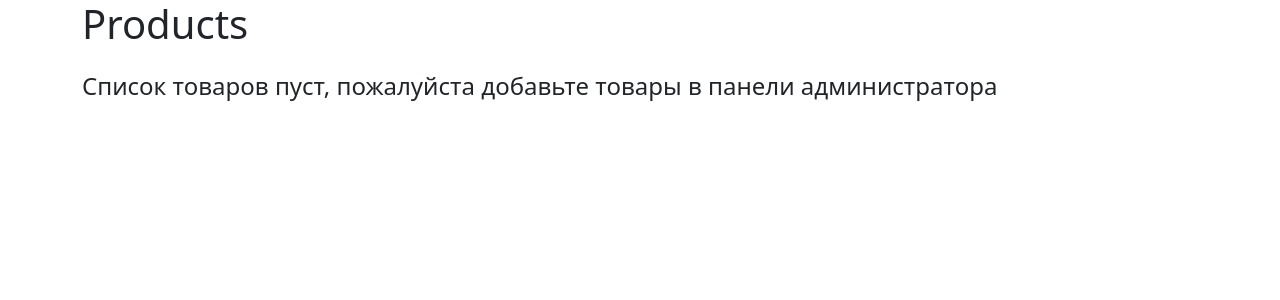
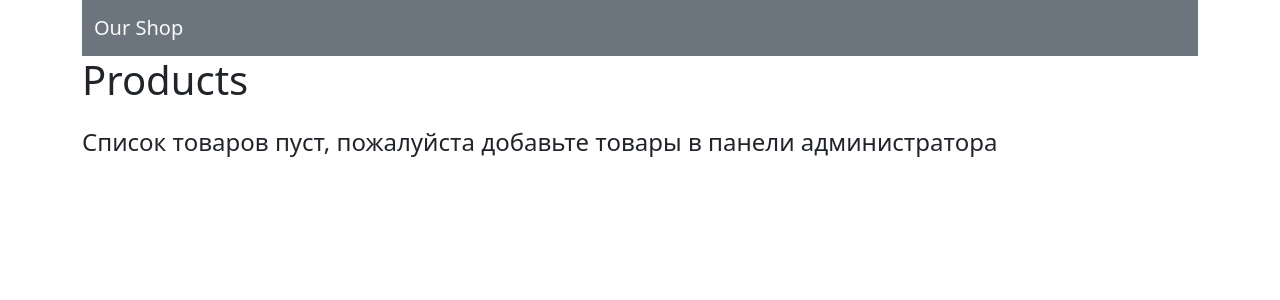
Before and after one commit to NikSan3452/Django-Stripe-Test-Task, a Django app: page / in a window 1280 px wide. Shown: the top 300 px of the page. Run offline with Django 4.2, Linux system fonts and the light colour scheme; data that the repository does not hold is empty; some libraries are stand-ins or nearby versions.

Commit message:
Косметические правки

```diff
--- a/payments/templates/payments/home.html
+++ b/payments/templates/payments/home.html
@@ -6,7 +6,6 @@
 <div class="container">
     <h1 class="product">Products</h1>
     <section>
-
         {% if items|length < 1 %}
         <br>
         <h4>Список товаров пуст, пожалуйста добавьте товары в панели администратора</h4>
--- a/payments/templates/payments/item.html
+++ b/payments/templates/payments/item.html
@@ -3,9 +3,10 @@
 {% block title %}Item{% endblock %}
 {% block content %}
 <div class="container">
+    <h1 class="product">Details</h1>
     <section>
         <div class="row justify-content-center my-5">
-            <div class="card" style="width: 35rem;">
+            <div class="card" style="width: 30rem;">
                 <img src="{% static '/images/shopping.svg' %}" class="card-img-top " alt="product">
                 <div class="card-body">
                 <h5 class="card-title"><strong>Name:</strong> {{ item.name }}</h5>
--- a/static/css/style.css
+++ b/static/css/style.css
@@ -6,7 +6,6 @@ body {
 }
 
 .cancelled {
-    margin-top: 40vh;
     text-align: center;
 }
 
@@ -22,3 +21,11 @@ body {
     text-align: center;
     padding: 100px;
 }
+
+.card {
+    text-align: center;
+}
+
+.btn {
+    width: 100px;
+}
--- a/templates/base.html
+++ b/templates/base.html
@@ -14,6 +14,17 @@
         <script src="https://js.stripe.com/v3/"></script>
         <link rel="stylesheet" href="{% static 'css/style.css' %}" />
     </head>
+    <div class="header">
+        <div class="container">
+            <nav class="navbar bg-secondary">
+                <div class="container-fluid">
+                  <a class="navbar-brand text-light" href="/">
+                    Our Shop
+                  </a>
+                </div>
+              </nav>
+        </div>
+    </div>
     <body>
         {% block content %}{% endblock %}
         <script
```
Also changed, not shown: README.md.
